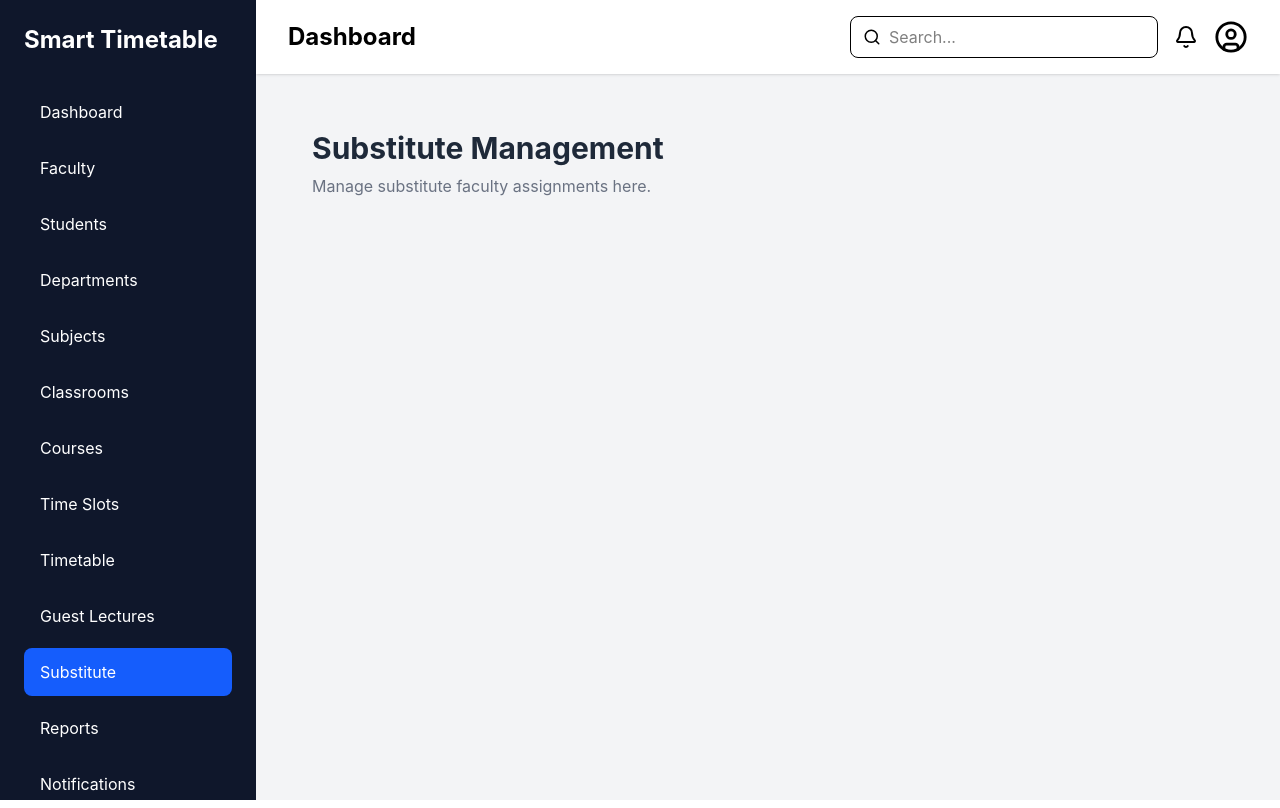
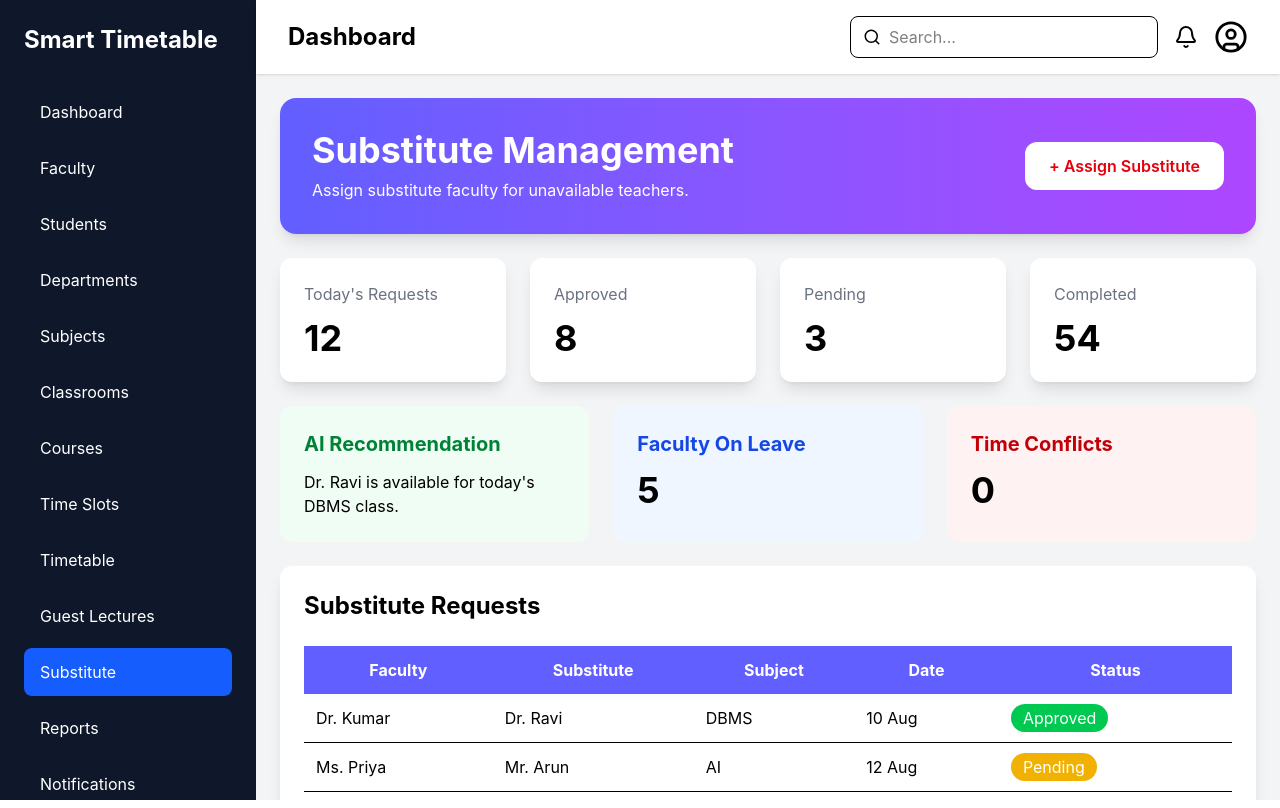
Before and after one commit to Shaziya2007/smart-timetable-ai, a React app in the folder frontend/: page /substitute in a window 1280 px wide. Built offline with nearby package versions, Linux system fonts and the light colour scheme; the HTML template or start-up script is replaced by a standard one.

Commit message:
Resolved merge conflicts

```diff
--- /dev/null
+++ b/frontend/src/components/substitute/SubstituteCards.jsx
@@ -0,0 +1,46 @@
+export default function SubstituteCards() {
+
+  const cards = [
+
+    { title: "Today's Requests", value: "12" },
+
+    { title: "Approved", value: "8" },
+
+    { title: "Pending", value: "3" },
+
+    { title: "Completed", value: "54" }
+
+  ];
+
+  return (
+
+    <div className="grid grid-cols-1 md:grid-cols-2 lg:grid-cols-4 gap-6">
+
+      {cards.map((card) => (
+
+        <div
+          key={card.title}
+          className="bg-white rounded-xl shadow-lg p-6"
+        >
+
+          <h3 className="text-gray-500">
+
+            {card.title}
+
+          </h3>
+
+          <h1 className="text-4xl font-bold mt-3">
+
+            {card.value}
+
+          </h1>
+
+        </div>
+
+      ))}
+
+    </div>
+
+  );
+
+}
--- /dev/null
+++ b/frontend/src/components/substitute/SubstituteHeader.jsx
@@ -0,0 +1,29 @@
+export default function SubstituteHeader() {
+  return (
+    <div className="bg-gradient-to-r from-indigo-500 to-purple-500 rounded-2xl shadow-lg p-8 text-white">
+
+      <div className="flex justify-between items-center">
+
+        <div>
+
+          <h1 className="text-4xl font-bold">
+            Substitute Management
+          </h1>
+
+          <p className="mt-2">
+            Assign substitute faculty for unavailable teachers.
+          </p>
+
+        </div>
+
+        <button className="bg-white text-red-600 px-6 py-3 rounded-xl font-semibold hover:bg-gray-100">
+
+          + Assign Substitute
+
+        </button>
+
+      </div>
+
+    </div>
+  );
+}
--- /dev/null
+++ b/frontend/src/components/substitute/SubstituteSummary.jsx
@@ -0,0 +1,59 @@
+export default function SubstituteSummary() {
+
+  return (
+
+    <div className="grid md:grid-cols-3 gap-6">
+
+      <div className="bg-green-50 rounded-xl p-6">
+
+        <h2 className="text-xl font-bold text-green-700">
+
+          AI Recommendation
+
+        </h2>
+
+        <p className="mt-3">
+
+          Dr. Ravi is available for today's DBMS class.
+
+        </p>
+
+      </div>
+
+      <div className="bg-blue-50 rounded-xl p-6">
+
+        <h2 className="text-xl font-bold text-blue-700">
+
+          Faculty On Leave
+
+        </h2>
+
+        <p className="mt-3 text-4xl font-bold">
+
+          5
+
+        </p>
+
+      </div>
+
+      <div className="bg-red-50 rounded-xl p-6">
+
+        <h2 className="text-xl font-bold text-red-700">
+
+          Time Conflicts
+
+        </h2>
+
+        <p className="mt-3 text-4xl font-bold">
+
+          0
+
+        </p>
+
+      </div>
+
+    </div>
+
+  );
+
+}
--- /dev/null
+++ b/frontend/src/components/substitute/SubstituteTable.jsx
@@ -0,0 +1,93 @@
+export default function SubstituteTable() {
+
+  const data = [
+
+    {
+      faculty: "Dr. Kumar",
+      substitute: "Dr. Ravi",
+      subject: "DBMS",
+      date: "10 Aug",
+      status: "Approved"
+    },
+
+    {
+      faculty: "Ms. Priya",
+      substitute: "Mr. Arun",
+      subject: "AI",
+      date: "12 Aug",
+      status: "Pending"
+    }
+
+  ];
+
+  return (
+
+    <div className="bg-white rounded-xl shadow-lg p-6 overflow-auto">
+
+      <h2 className="text-2xl font-bold mb-6">
+
+        Substitute Requests
+
+      </h2>
+
+      <table className="w-full">
+
+        <thead>
+
+          <tr className="bg-indigo-500 text-white">
+
+            <th className="p-3">Faculty</th>
+
+            <th className="p-3">Substitute</th>
+
+            <th className="p-3">Subject</th>
+
+            <th className="p-3">Date</th>
+
+            <th className="p-3">Status</th>
+
+          </tr>
+
+        </thead>
+
+        <tbody>
+
+          {data.map((row, index) => (
+
+            <tr key={index} className="border-b hover:bg-gray-100">
+
+              <td className="p-3">{row.faculty}</td>
+
+              <td className="p-3">{row.substitute}</td>
+
+              <td className="p-3">{row.subject}</td>
+
+              <td className="p-3">{row.date}</td>
+
+              <td className="p-3">
+
+                <span
+                  className={`px-3 py-1 rounded-full text-white ${
+                    row.status === "Approved"
+                      ? "bg-green-500"
+                      : "bg-yellow-500"
+                  }`}
+                >
+                  {row.status}
+                </span>
+
+              </td>
+
+            </tr>
+
+          ))}
+
+        </tbody>
+
+      </table>
+
+    </div>
+
+  );
+
+}
--- a/frontend/src/pages/Substitute.jsx
+++ b/frontend/src/pages/Substitute.jsx
@@ -1,13 +1,15 @@
+import SubstituteHeader from "../components/substitute/SubstituteHeader";
+import SubstituteCards from "../components/substitute/SubstituteCards";
+import SubstituteSummary from "../components/substitute/SubstituteSummary";
+import SubstituteTable from "../components/substitute/SubstituteTable";
+
 export default function Substitute() {
   return (
-    <div className="p-8">
-      <h1 className="text-3xl font-bold text-gray-800">
-        Substitute Management
-      </h1>
-
-      <p className="text-gray-500 mt-2">
-        Manage substitute faculty assignments here.
-      </p>
+    <div className="space-y-6">
+      <SubstituteHeader />
+      <SubstituteCards />
+      <SubstituteSummary />
+      <SubstituteTable />
     </div>
   );
 }
```
